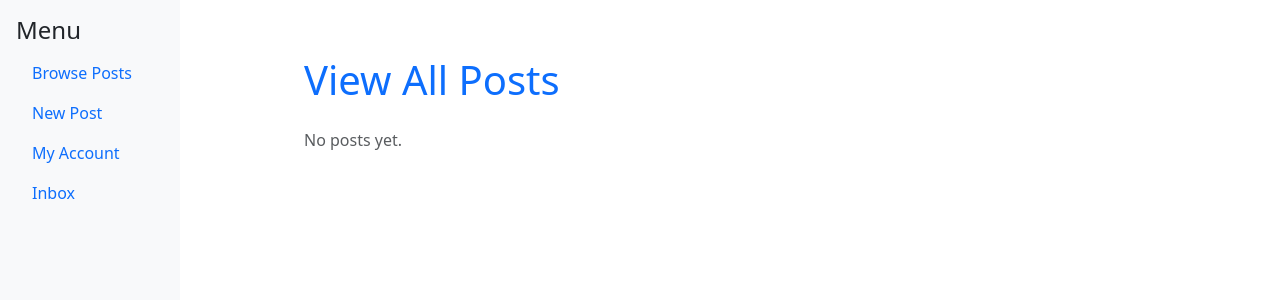
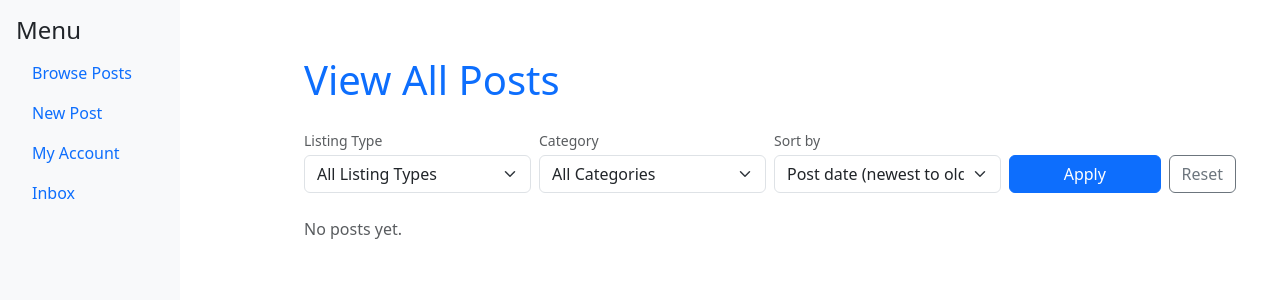
Before and after one commit to JoeyCouncill/Comhluadar, a Django app: page /all_posts_view/ in a window 1280 px wide. Shown: the top 300 px of the page. Run offline with Django 5.2, Linux system fonts and the light colour scheme; the visitor is signed in with stand-in values (Sample User, id 1); data that the repository does not hold is empty; some libraries are stand-ins or nearby versions.

Commit message:
Added filters/sorting to 'view all listings' page and 'post detail' page.

```diff
--- a/service_app/templates/all_posts_view.html
+++ b/service_app/templates/all_posts_view.html
@@ -4,8 +4,38 @@
 <div class="container mt-4">
   <h1 class="mb-4 text-primary">View All Posts</h1>
 
-  <!-- FILTER/SORT WILL GO HERE LATER (TODO-37)-->
-
+  <form method="get" class="row g-2 mb-4 align-items-end">
+    <div class="col-md-3">
+      <label class="form-label small text-muted mb-1">Listing Type</label>
+      <select name="type" class="form-select">
+        <option value="">All Listing Types</option>
+        <option value="offer" {% if request.GET.type == 'offer' %}selected{% endif %}>Offers</option>
+        <option value="request" {% if request.GET.type == 'request' %}selected{% endif %}>Requests</option>
+      </select>
+    </div>
+        <div class="col-md-3">
+      <label class="form-label small text-muted mb-1">Category</label>
+      <select name="category" class="form-select">
+        <option value="">All Categories</option>
+        {% for value, label in categories %}
+          <option value="{{ value }}" {% if request.GET.category == value %}selected{% endif %}>{{ label }}</option>
+        {% endfor %}
+      </select>
+    </div>
+    <div class="col-md-3">
+      <label class="form-label small text-muted mb-1">Sort by</label>
+      <select name="sort" class="form-select">
+        <option value="posted_new" {% if request.GET.sort == 'posted_new' or not request.GET.sort %}selected{% endif %}>Post date (newest to oldest)</option>
+        <option value="posted_old" {% if request.GET.sort == 'posted_old' %}selected{% endif %}>Post date (oldest to newest)</option>
+        <option value="service_soon" {% if request.GET.sort == 'service_soon' %}selected{% endif %}>Service date (soonest first)</option>
+        <option value="service_late" {% if request.GET.sort == 'service_late' %}selected{% endif %}>Service date (furthest out first)</option>
+      </select>
+    </div>
+    <div class="col-md-3 d-flex gap-2">
+      <button type="submit" class="btn btn-primary flex-fill">Apply</button>
+      <a href="{% url 'all_posts_view' %}" class="btn btn-outline-secondary">Reset</a>
+    </div>
+  </form>
   {% if page_obj %}
     <div class="row row-cols-1 row-cols-md-2 row-cols-lg-3 g-4">
       {% for post in page_obj %}
@@ -18,12 +48,13 @@
               <h5 class="card-title">{{ post.title }}</h5>
               <h6 class="card-subtitle mb-2 text-muted">{{ post.get_category_display }}</h6>
               <p class="card-text">{{ post.description|truncatewords:25 }}</p>
+              <p class="card-text mb-0"><small class="text-muted">Service date: {{ post.date|date:"M j, Y" }}</small></p>
             </div>
             <div class="card-footer d-flex justify-content-between align-items-center">
               <small class="text-muted">
                 {{ post.author.profile.display_name }} &middot; {{ post.created_at|date:"M j, Y" }}
               </small>
-              <a href="#" class="btn btn-sm btn-outline-primary">View</a>
+              <a href="{% url 'post_detail' post.pk %}" class="btn btn-sm btn-outline-primary">View</a>
             </div>
           </div>
         </div>
--- a/service_app/urls.py
+++ b/service_app/urls.py
@@ -4,4 +4,5 @@ from .views import *
 urlpatterns = [
 	path('all_posts_view/', all_posts_view, name='all_posts_view'),
 	path('service/new_post', new_post, name='new_post'),
+	path('post/<int:post_id>', post_detail, name='post_detail'),
 ]
--- a/service_app/views.py
+++ b/service_app/views.py
@@ -5,11 +5,33 @@ from django.contrib import messages
 from django.utils import timezone
 from django.core.paginator import Paginator
 
+SORT_OPTIONS = {
+	'posted_new': '-created_at',
+	'posted_old': 'created_at',
+	'service_soon': 'date',
+	'service_late': '-date',
+}
+
 def all_posts_view(request):
-	posts = Service.objects.all().select_related('author__profile').order_by('-created_at')
+	posts = Service.objects.all().select_related('author__profile')
+
+	listing_type = request.GET.get('type', '')
+	category = request.GET.get('category', '')
+	sort = request.GET.get('sort', 'posted_new')
+
+	if listing_type in ('offer', 'request'):
+		posts = posts.filter(listing_type=listing_type)
+	if category:
+		posts = posts.filter(category=category)
+
+	posts = posts.order_by(SORT_OPTIONS.get(sort, '-created_at'))
+
 	paginator = Paginator(posts, 12)
 	page_obj = paginator.get_page(request.GET.get('page'))
-	return render(request, 'all_posts_view.html', {'page_obj': page_obj})
+	return render(request, 'all_posts_view.html', {
+		'page_obj': page_obj,
+		'categories': Service._meta.get_field('category').choices,
+	})
 
 def new_post(request):
 	if request.method == 'POST':
@@ -35,3 +57,7 @@ def new_post(request):
 		'form': form,
 		'today': timezone.localdate().isoformat(),
 	})
+
+def post_detail(request, post_id):
+	post = get_object_or_404(Service.objects.select_related('author__profile'), pk=post_id)
+	return render(request, 'post_detail.html', {'post': post})
```
Also changed, not shown: service_app/templates/post_detail.html (added, +29 -0 lines).
